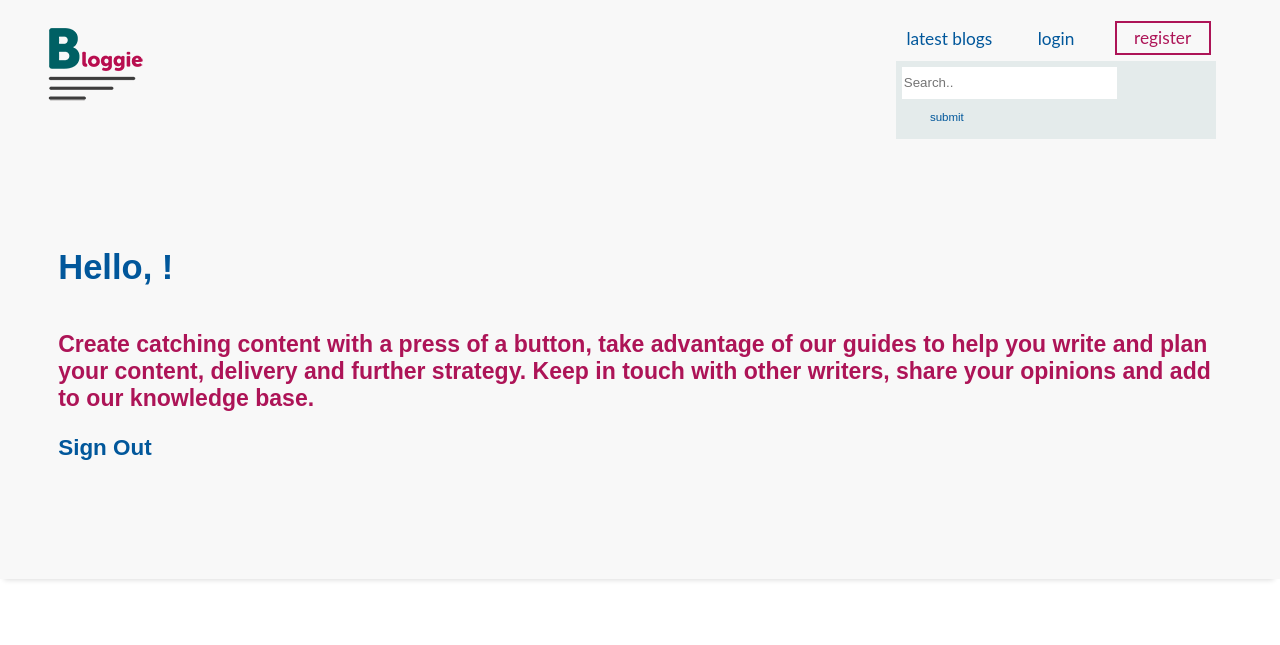
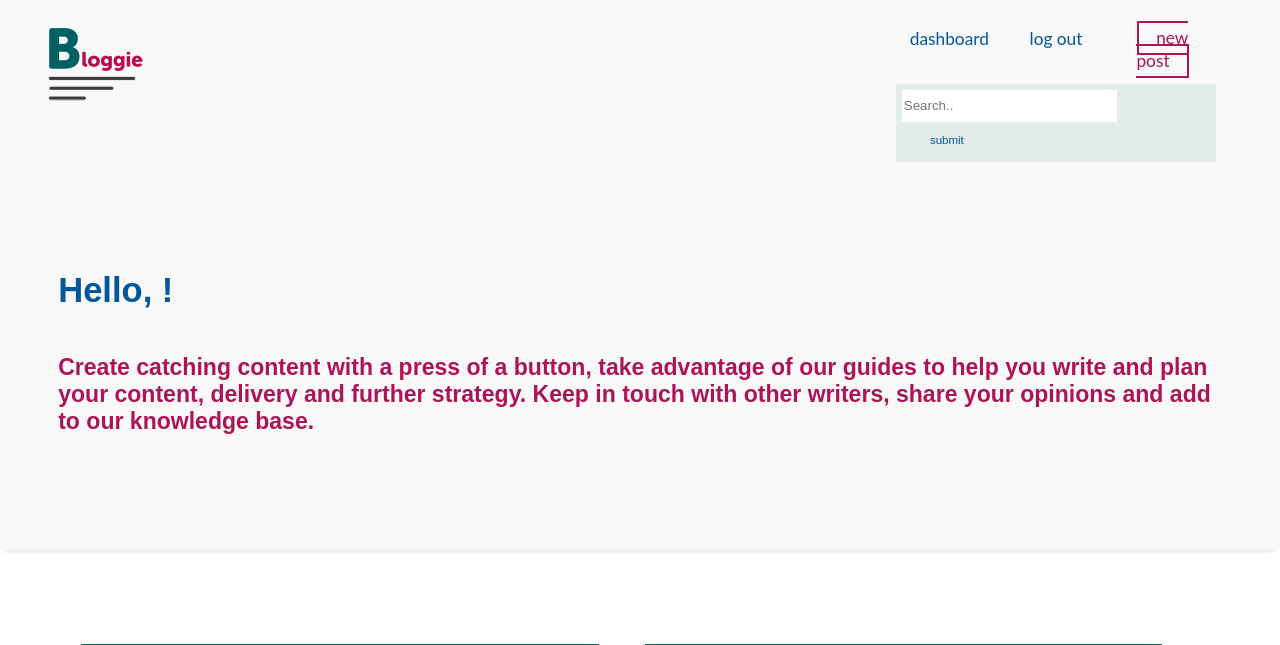
Before and after one commit to IrinaTheNerd/bloggie, a PHP site: page /dashboard.php in a window 1280 px wide. Shown: the top 645 px of the page. Run offline with PHP 8.4, Linux system fonts and the light colour scheme; a user stored in the database is signed in; tables that the repository leaves empty or names only in its code hold one stand-in row (values such as "Sample post"); some libraries are stand-ins or nearby versions.

Commit message:
sessions are sorted

```diff
--- a/dashboard.php
+++ b/dashboard.php
@@ -27,7 +27,6 @@ $userRow=$stmt->fetch(PDO::FETCH_ASSOC)
 			<div class="dashboard">
 				<h2>Create catching content with a press of a button, take advantage of our guides to help you write and plan your content, delivery and further strategy. Keep in touch with other writers, share your opinions and add to our knowledge base.</h2>
 
-				<h3><a href="logout.php?logout=true">Sign Out</a></h3>
 
 			</div>
 		</div>
--- a/include/header.php
+++ b/include/header.php
@@ -1,3 +1,6 @@
+<?php
+$session = new USER($conn);
+?>
 <!Doctype html>
 	<html lang="en">
 		<head>
@@ -30,6 +33,7 @@
 					<!-- only shows up on a mobile device: tablet or a phone -->
 					<span class="icon-search responsive hidden"></span>
 				</div>
+				<?php if(!$session->loggedin()){ ?>
 				<div class="middle">
 					<a href="all_posts">latest blogs</a>
 				</div>
@@ -40,6 +44,19 @@
 					<a href="register" class="button">register</a>
 
 				</div>
+				<?php }
+				else {?>
+					<div class="middle">
+						<a href="dashboard">dashboard</a>
+					</div>
+					<div class="middle">
+						<a href="logout.php?logout=true">log out</a>
+					</div>
+					<div class="middle">
+						<a href="new_post" class="button">new post</a>
+
+					</div>
+					<?php } ?>
 				<!-- Search Bar -->
 				<form class="last" action="search.php" method="get">
 					<label class="hidden" for="search">Search</label>
--- a/login.php
+++ b/login.php
@@ -1,6 +1,5 @@
 <?php
 	include_once('php/config.php');
-  session_start();
 	$login = new USER($conn);
 	define("PAGENAME","Login");
 	include_once('include/header.php');
--- a/new_post.php
+++ b/new_post.php
@@ -1,15 +1,15 @@
 <?php
-require_once("php/session.php");
+
 include_once('php/config.php');
 define("PAGENAME","Create New");
-include_once('include/header.php');
+include_once('include/header');
 $user = new USER($conn);
 
 
 
 if(!$user->loggedin())
 {
-	$user->redirect('login.php');
+	$user->redirect('login');
 
 }
 
--- a/php/config.php
+++ b/php/config.php
@@ -1,4 +1,5 @@
 <?php
+session_start();
 define("SITENAME", "Bloggie");
 define("SITEURL","http://irinapetrova.uk/");
 define("SITEEMAIL","hello@irinapetrova.uk");
--- a/php/session.php
+++ b/php/session.php
@@ -11,6 +11,6 @@
 	if(!$session->loggedin())
 	{
 		// session no set redirects to login page
-		$session->redirect('login.php');
+	//	$session->redirect('login');
 	}
 ?>
--- a/scss/all-posts.scss
+++ b/scss/all-posts.scss
@@ -2,6 +2,7 @@
 .post {
   //includes the mixin from the container
   @include row();
+  float:none; // fixing the small width
   .box {
     padding-top:1%;
 
```
Also changed, not shown: .remote-sync.json, css/import.css, 1 other file.
